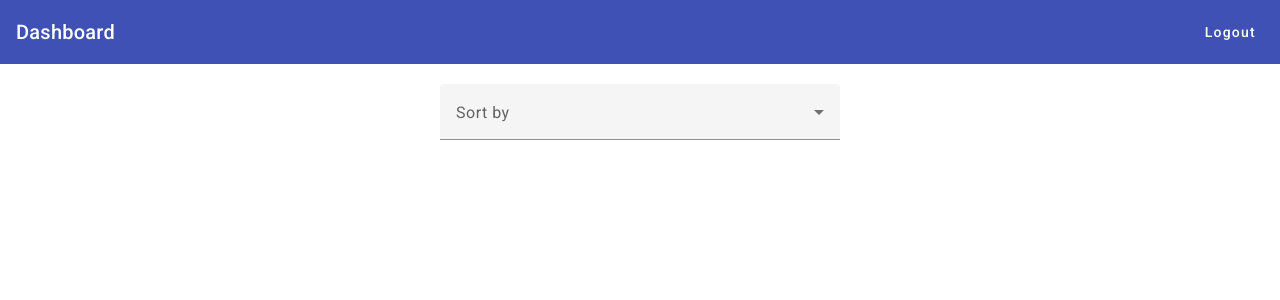
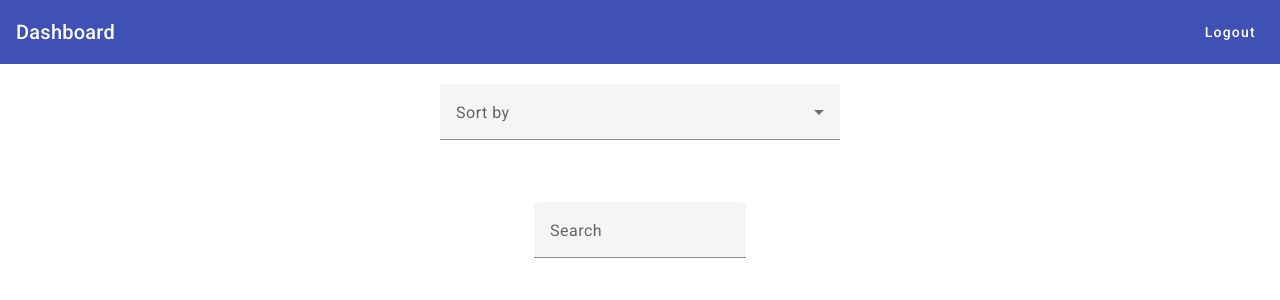
Before and after one commit to AssafGolani/AC-FULLSTACK-EXERCISE, an Angular app: page /dashboard in a window 1280 px wide. Shown: the top 300 px of the page. Built offline with nearby package versions, Linux system fonts and the light colour scheme; no server answers; sample sign-in values are in the browser's storage.

Commit message:
refactor: Add search control component and implement search functionality in dashboard

```diff
--- a/src/app/components/dashboard/dashboard.component.html
+++ b/src/app/components/dashboard/dashboard.component.html
@@ -2,11 +2,15 @@
 
 <div class="dashboard-container">
   <app-sort-control (sortChanged)="onSortChange($event)"></app-sort-control>
+  <app-search-control
+    (searchChanged)="onSearchQueryChange($event)"
+  ></app-search-control>
 
   <div class="dashboard-content">
     <app-person-list
       [people]="people$ | async"
       [sortBy]="sortBy"
+      [searchQuery]="searchQuery"
       (personSelected)="togglePerson($event)"
     ></app-person-list>
 
--- a/src/app/components/dashboard/dashboard.component.ts
+++ b/src/app/components/dashboard/dashboard.component.ts
@@ -7,6 +7,7 @@ import { PersonListComponent } from '../person-list/person-list.component';
 import { ToolbarComponent } from '../../common/toolbar/toolbar.component';
 import { BehaviorSubject, map, Observable } from 'rxjs';
 import { SortControlComponent } from '../../common/sort-control/sort-control.component';
+import { SearchControlComponent } from '../../common/search-control/search-control.component';
 
 @Component({
   selector: 'app-dashboard',
@@ -17,6 +18,7 @@ import { SortControlComponent } from '../../common/sort-control/sort-control.com
     PersonDetailsComponent,
     ToolbarComponent,
     SortControlComponent,
+    SearchControlComponent,
   ],
   templateUrl: './dashboard.component.html',
   styleUrl: './dashboard.component.css',
@@ -28,6 +30,7 @@ export class DashboardComponent implements OnInit {
   heartRateData$: Observable<HeartRateData | null> | undefined;
   bmi$: Observable<number | null> | undefined;
   sortBy: string | null = null;
+  searchQuery: string | null = null;
 
   private selectedPersonSubject = new BehaviorSubject<Person | null>(null);
 
@@ -58,6 +61,10 @@ export class DashboardComponent implements OnInit {
     );
   }
 
+  onSearchQueryChange(query: string) {
+    this.searchQuery = query;
+  }
+
   onSortChange(sortOption: string) {
     this.sortBy = sortOption;
   }
```
